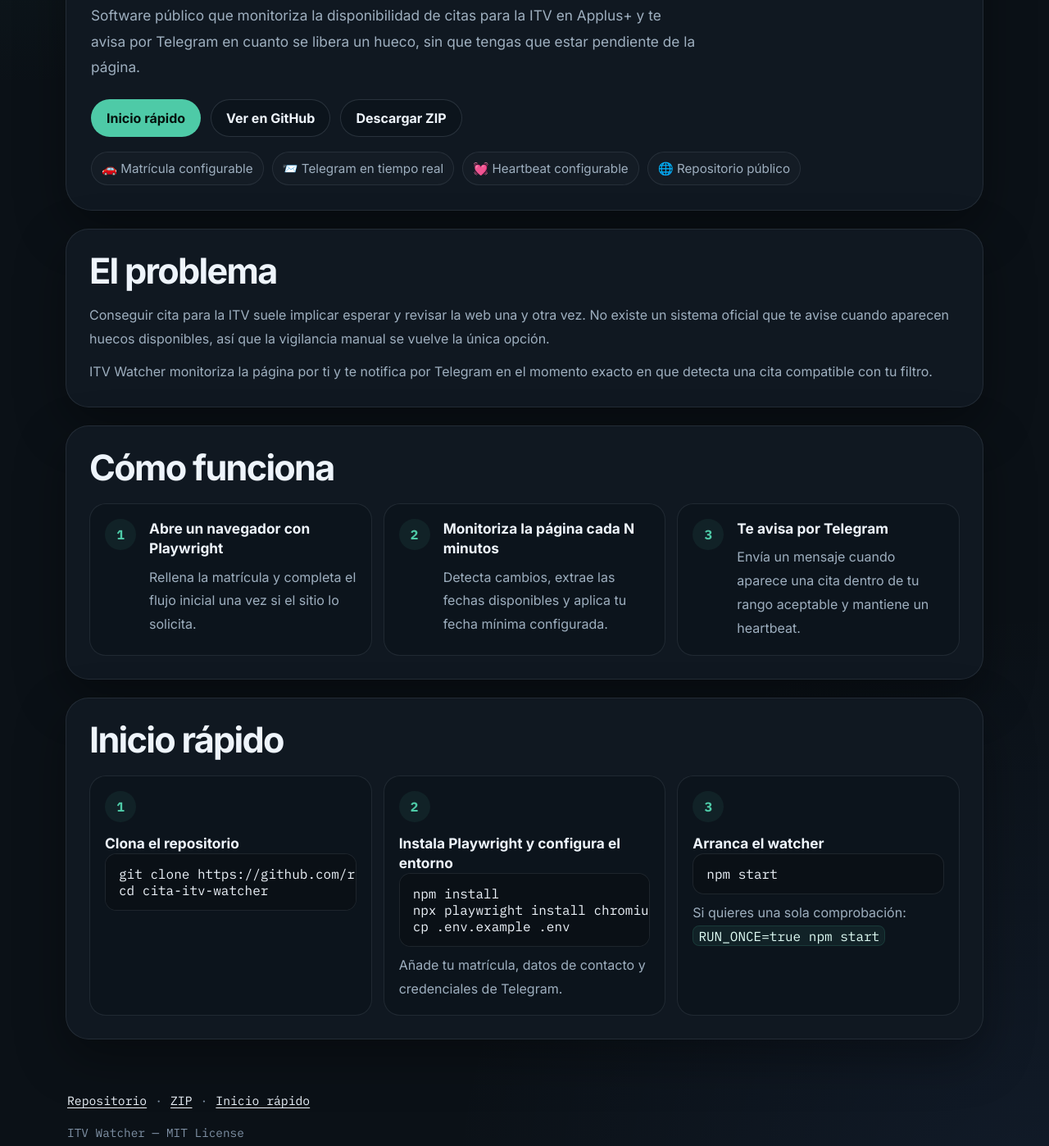
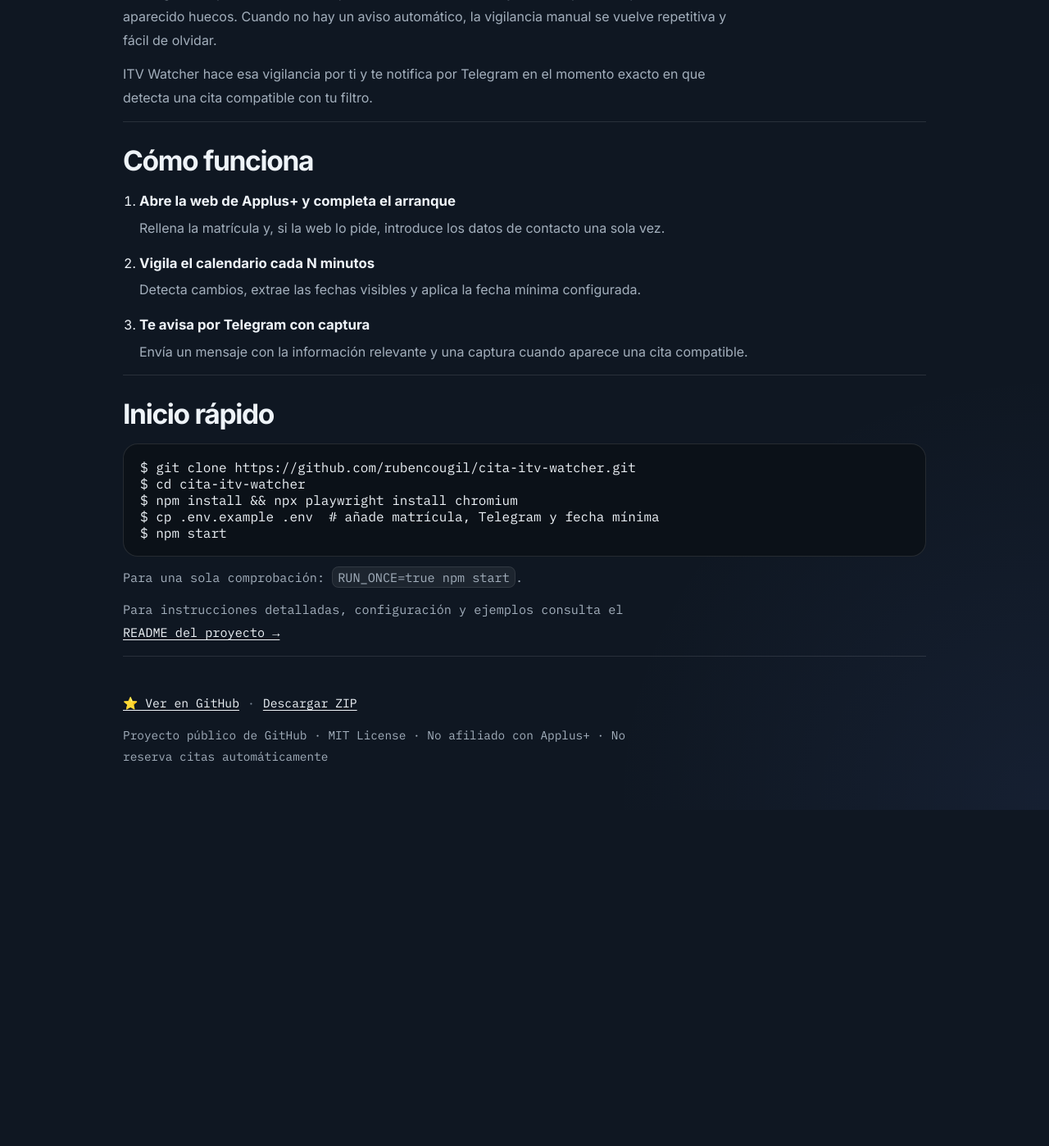
Before and after one commit to rubencougil/cita-itv-watcher, a website: page landing/index.html in a window 1280 px wide. Shown: the part 629-2027 px from the top of the page at 82% size. After the commit the page ends 1617 px from the top, so only its background shows below. Drawn offline with Linux system fonts and the light colour scheme.

Commit message:
Refine landing and docs

```diff
--- a/landing/index.html
+++ b/landing/index.html
@@ -5,9 +5,13 @@
     <meta name="viewport" content="width=device-width, initial-scale=1" />
     <meta
       name="description"
-      content="Watcher para citas ITV de Applus+ con avisos por Telegram y heartbeat configurable."
+      content="Proyecto público en GitHub para monitorizar citas ITV de Applus+ y avisar por Telegram cuando aparecen huecos compatibles."
     />
-    <title>ITV Watcher</title>
+    <meta name="robots" content="noindex, nofollow, noarchive, nosnippet, noimageindex" />
+    <meta name="googlebot" content="noindex, nofollow, noarchive, nosnippet, noimageindex" />
+    <meta name="bingbot" content="noindex, nofollow, noarchive, nosnippet, noimageindex" />
+    <meta name="theme-color" content="#0f1722" />
+    <title>ITV Watcher · Citas ITV en Applus+</title>
     <link rel="preconnect" href="https://fonts.googleapis.com" />
     <link rel="preconnect" href="https://fonts.gstatic.com" crossorigin />
     <link
@@ -19,23 +23,16 @@
   <body>
     <div class="page">
       <main class="hero">
-        <div class="topline">Node.js ≥ 18 · Playwright · Windows · macOS · Linux · MIT License</div>
+        <div class="topline">Node.js ≥ 18 · Playwright · Telegram · Windows · macOS · Linux</div>
         <p class="eyebrow">⏰ ITV Watcher</p>
-        <h1>Monitoriza la ITV y recibe aviso por Telegram cuando aparezca un hueco.</h1>
+        <h1>Avisa por Telegram cuando Applus+ libere una cita de ITV.</h1>
         <p class="lead">
-          Software público que monitoriza la disponibilidad de citas para la ITV en Applus+ y te avisa por
-          Telegram en cuanto se libera un hueco, sin que tengas que estar pendiente de la página.
+          Proyecto público en GitHub que monitoriza la disponibilidad de citas ITV en Applus+, respeta tu
+          fecha mínima y te avisa por Telegram en cuanto detecta huecos compatibles, con captura incluida.
         </p>
         <div class="actions">
-          <a class="button button--primary" href="#inicio-rapido">Inicio rápido</a>
-          <a class="button button--ghost" href="https://github.com/rubencougil/cita-itv-watcher" target="_blank" rel="noreferrer">Ver en GitHub</a>
+          <a class="button button--primary" href="https://github.com/rubencougil/cita-itv-watcher" target="_blank" rel="noreferrer">⭐ Ver en GitHub</a>
           <a class="button button--ghost" href="https://github.com/rubencougil/cita-itv-watcher/archive/refs/heads/main.zip" target="_blank" rel="noreferrer">Descargar ZIP</a>
-        </div>
-        <div class="meta">
-          <span>🚗 Matrícula configurable</span>
-          <span>📨 Telegram en tiempo real</span>
-          <span>💓 Heartbeat configurable</span>
-          <span>🌐 Repositorio público</span>
         </div>
       </main>
 
@@ -44,12 +41,12 @@
           <h2>El problema</h2>
         </div>
         <p>
-          Conseguir cita para la ITV suele implicar esperar y revisar la web una y otra vez. No existe un
-          sistema oficial que te avise cuando aparecen huecos disponibles, así que la vigilancia manual se
-          vuelve la única opción.
+          Conseguir cita para la ITV suele implicar entrar en la web una y otra vez para comprobar si han
+          aparecido huecos. Cuando no hay un aviso automático, la vigilancia manual se vuelve repetitiva y
+          fácil de olvidar.
         </p>
         <p>
-          ITV Watcher monitoriza la página por ti y te notifica por Telegram en el momento exacto en que
+          ITV Watcher hace esa vigilancia por ti y te notifica por Telegram en el momento exacto en que
           detecta una cita compatible con tu filtro.
         </p>
       </section>
@@ -58,68 +55,47 @@
         <div class="section__title">
           <h2>Cómo funciona</h2>
         </div>
-        <div class="steps">
-          <article class="step">
-            <div class="step__num">1</div>
-            <div>
-              <h3>Abre un navegador con Playwright</h3>
-              <p>Rellena la matrícula y completa el flujo inicial una vez si el sitio lo solicita.</p>
-            </div>
-          </article>
-          <article class="step">
-            <div class="step__num">2</div>
-            <div>
-              <h3>Monitoriza la página cada N minutos</h3>
-              <p>Detecta cambios, extrae las fechas disponibles y aplica tu fecha mínima configurada.</p>
-            </div>
-          </article>
-          <article class="step">
-            <div class="step__num">3</div>
-            <div>
-              <h3>Te avisa por Telegram</h3>
-              <p>Envía un mensaje cuando aparece una cita dentro de tu rango aceptable y mantiene un heartbeat.</p>
-            </div>
-          </article>
-        </div>
+        <ol class="steps">
+          <li>
+            <h3>Abre la web de Applus+ y completa el arranque</h3>
+            <p>Rellena la matrícula y, si la web lo pide, introduce los datos de contacto una sola vez.</p>
+          </li>
+          <li>
+            <h3>Vigila el calendario cada N minutos</h3>
+            <p>Detecta cambios, extrae las fechas visibles y aplica la fecha mínima configurada.</p>
+          </li>
+          <li>
+            <h3>Te avisa por Telegram con captura</h3>
+            <p>Envía un mensaje con la información relevante y una captura cuando aparece una cita compatible.</p>
+          </li>
+        </ol>
       </section>
 
       <section class="section" id="inicio-rapido">
         <div class="section__title">
           <h2>Inicio rápido</h2>
         </div>
-        <div class="codegrid">
-          <article class="codecard">
-            <span>1</span>
-            <h3>Clona el repositorio</h3>
-            <pre><code>git clone https://github.com/rubencougil/cita-itv-watcher.git
-cd cita-itv-watcher</code></pre>
-          </article>
-          <article class="codecard">
-            <span>2</span>
-            <h3>Instala Playwright y configura el entorno</h3>
-            <pre><code>npm install
-npx playwright install chromium
-cp .env.example .env</code></pre>
-            <p>Añade tu matrícula, datos de contacto y credenciales de Telegram.</p>
-          </article>
-          <article class="codecard">
-            <span>3</span>
-            <h3>Arranca el watcher</h3>
-            <pre><code>npm start</code></pre>
-            <p>Si quieres una sola comprobación: <code>RUN_ONCE=true npm start</code></p>
-          </article>
-        </div>
+        <pre><code>$ git clone https://github.com/rubencougil/cita-itv-watcher.git
+$ cd cita-itv-watcher
+$ npm install && npx playwright install chromium
+$ cp .env.example .env  # añade matrícula, Telegram y fecha mínima
+$ npm start</code></pre>
+        <p class="quick-note">Para una sola comprobación: <code>RUN_ONCE=true npm start</code>.</p>
+        <p class="quick-note">
+          Para instrucciones detalladas, configuración y ejemplos consulta el
+          <a href="https://github.com/rubencougil/cita-itv-watcher#readme" target="_blank" rel="noreferrer">README del proyecto →</a>
+        </p>
       </section>
 
       <section class="section section--footer">
         <p class="footer-links">
-          <a href="https://github.com/rubencougil/cita-itv-watcher" target="_blank" rel="noreferrer">Repositorio</a>
+          <a href="https://github.com/rubencougil/cita-itv-watcher" target="_blank" rel="noreferrer">⭐ Ver en GitHub</a>
           <span>·</span>
-          <a href="https://github.com/rubencougil/cita-itv-watcher/archive/refs/heads/main.zip" target="_blank" rel="noreferrer">ZIP</a>
-          <span>·</span>
-          <a href="#inicio-rapido">Inicio rápido</a>
+          <a href="https://github.com/rubencougil/cita-itv-watcher/archive/refs/heads/main.zip" target="_blank" rel="noreferrer">Descargar ZIP</a>
         </p>
-        <p class="footer-license">ITV Watcher — MIT License</p>
+        <p class="footer-license">
+          Proyecto público de GitHub · MIT License · No afiliado con Applus+ · No reserva citas automáticamente
+        </p>
       </section>
     </div>
   </body>
--- /dev/null
+++ b/landing/robots.txt
@@ -0,0 +1,2 @@
+User-agent: *
+Disallow: /
--- a/landing/styles.css
+++ b/landing/styles.css
@@ -1,19 +1,16 @@
 :root {
   color-scheme: dark;
-  --bg: #0b1117;
-  --panel: #101821;
-  --panel-soft: #0c141c;
-  --text: #eef4fb;
-  --muted: #9eafbf;
-  --subtle: #7f91a5;
-  --line: rgba(170, 188, 206, 0.12);
-  --line-strong: rgba(170, 188, 206, 0.18);
-  --accent: #4ecaa7;
-  --accent-2: #e7eef5;
-  --shadow: 0 22px 60px rgba(0, 0, 0, 0.35);
-  --radius-xl: 28px;
-  --radius-lg: 18px;
-  --radius-md: 14px;
+  --bg: #0f1722;
+  --surface: #121b26;
+  --surface-alt: #0d141d;
+  --text: #eef3f8;
+  --muted: #a3afbc;
+  --subtle: #7b8897;
+  --line: rgba(255, 255, 255, 0.11);
+  --line-strong: rgba(255, 255, 255, 0.18);
+  --accent: #7ad1b5;
+  --accent-contrast: #08110d;
+  --shadow: 0 20px 48px rgba(0, 0, 0, 0.28);
 }
 
 * {
@@ -30,8 +27,8 @@
   font-family: "Inter", system-ui, sans-serif;
   color: var(--text);
   background:
-    radial-gradient(circle at top left, rgba(78, 202, 167, 0.12), transparent 30%),
-    radial-gradient(circle at bottom right, rgba(90, 145, 255, 0.08), transparent 30%),
+    radial-gradient(circle at top left, rgba(122, 209, 181, 0.09), transparent 28%),
+    radial-gradient(circle at bottom right, rgba(108, 144, 255, 0.07), transparent 26%),
     var(--bg);
 }
 
@@ -46,19 +43,19 @@
 }
 
 code {
-  padding: 0.12em 0.38em;
+  padding: 0.14em 0.4em;
   border-radius: 8px;
-  background: rgba(78, 202, 167, 0.08);
-  border: 1px solid rgba(78, 202, 167, 0.14);
-  color: #dffcf4;
+  background: rgba(255, 255, 255, 0.06);
+  border: 1px solid rgba(255, 255, 255, 0.09);
 }
 
 pre {
   margin: 0;
-  padding: 14px 16px;
-  border-radius: 14px;
+  padding: 18px 20px;
+  border-radius: 18px;
   border: 1px solid var(--line);
-  background: #0a1016;
+  background: #0b1118;
+  color: var(--text);
   overflow: auto;
 }
 
@@ -66,35 +63,33 @@
   padding: 0;
   border: 0;
   background: transparent;
-  color: #eef4fb;
+  color: inherit;
 }
 
 .page {
-  width: min(1120px, calc(100% - 32px));
+  width: min(980px, calc(100% - 32px));
   margin: 0 auto;
-  padding: 28px 0 56px;
+  padding: 28px 0 44px;
 }
 
 .hero,
 .section {
-  background: var(--panel);
-  border: 1px solid var(--line);
-  box-shadow: var(--shadow);
+  background: transparent;
 }
 
 .hero {
-  padding: 28px 30px 30px;
-  border-radius: 32px;
+  padding: 8px 0 18px;
 }
 
 .topline {
   color: var(--subtle);
   font-family: "IBM Plex Mono", ui-monospace, monospace;
   font-size: 0.92rem;
+  line-height: 1.6;
 }
 
 .eyebrow {
-  margin: 18px 0 10px;
+  margin: 18px 0 12px;
   color: var(--accent);
   font-family: "IBM Plex Mono", ui-monospace, monospace;
   font-size: 0.85rem;
@@ -106,22 +101,23 @@
 h1,
 h2,
 h3,
-p {
+p,
+ol {
   margin: 0;
 }
 
 h1 {
-  max-width: 11ch;
-  font-size: clamp(3rem, 7vw, 5.4rem);
-  line-height: 0.95;
-  letter-spacing: -0.05em;
+  max-width: 14ch;
+  font-size: clamp(3rem, 7vw, 5rem);
+  line-height: 0.94;
+  letter-spacing: -0.06em;
 }
 
 .lead {
-  max-width: 68ch;
+  max-width: 70ch;
   margin-top: 18px;
   color: var(--muted);
-  font-size: 1.08rem;
+  font-size: 1.06rem;
   line-height: 1.8;
 }
 
@@ -136,140 +132,109 @@
   display: inline-flex;
   align-items: center;
   justify-content: center;
-  min-height: 46px;
+  min-height: 44px;
   padding: 0 18px;
   border-radius: 999px;
   border: 1px solid transparent;
   font-weight: 700;
+  transition:
+    transform 160ms ease,
+    box-shadow 160ms ease,
+    background-color 160ms ease,
+    border-color 160ms ease;
+}
+
+.button:hover {
+  transform: translateY(-1px);
 }
 
 .button--primary {
   background: var(--accent);
-  color: #05120d;
+  color: var(--accent-contrast);
+  box-shadow: var(--shadow);
 }
 
 .button--ghost {
-  background: #0c141c;
+  background: rgba(255, 255, 255, 0.02);
   border-color: var(--line-strong);
   color: var(--text);
 }
 
-.meta {
-  display: flex;
-  flex-wrap: wrap;
-  gap: 10px;
-  margin-top: 18px;
+.section {
+  padding: 24px 0 0;
 }
 
-.meta span {
-  display: inline-flex;
-  align-items: center;
-  gap: 8px;
-  padding: 10px 12px;
-  border-radius: 999px;
-  background: rgba(255, 255, 255, 0.02);
-  border: 1px solid var(--line);
-  color: var(--muted);
-  font-size: 0.95rem;
-}
-
-.section {
-  margin-top: 22px;
-  padding: 24px 28px 28px;
-  border-radius: 28px;
+.section + .section {
+  margin-top: 14px;
+  padding-top: 26px;
+  border-top: 1px solid var(--line);
 }
 
 .section__title {
-  margin-bottom: 14px;
+  margin-bottom: 12px;
 }
 
 .section__title h2 {
-  font-size: clamp(1.8rem, 4vw, 2.7rem);
+  font-size: clamp(1.55rem, 3vw, 2.1rem);
   letter-spacing: -0.04em;
 }
 
 .section p {
+  max-width: 74ch;
   color: var(--muted);
-  line-height: 1.8;
+  line-height: 1.82;
 }
 
-.section p + p {
+.section p + p,
+.quick-note {
   margin-top: 12px;
 }
 
-.steps,
-.codegrid {
-  display: grid;
-  gap: 14px;
+.steps {
+  padding-left: 20px;
   margin-top: 18px;
 }
 
-.step {
-  display: flex;
-  gap: 16px;
-  padding: 18px;
-  border-radius: 20px;
-  border: 1px solid var(--line);
-  background: var(--panel-soft);
+.steps li + li {
+  margin-top: 18px;
 }
 
-.step__num,
-.codecard span {
-  flex: 0 0 auto;
-  display: grid;
-  place-items: center;
-  width: 38px;
-  height: 38px;
-  border-radius: 50%;
-  background: rgba(78, 202, 167, 0.08);
-  color: var(--accent);
-  font-family: "IBM Plex Mono", ui-monospace, monospace;
-  font-weight: 700;
-}
-
-.step h3,
-.codecard h3 {
-  font-size: 1.08rem;
+.steps h3 {
+  margin-bottom: 6px;
+  font-size: 1.05rem;
   line-height: 1.4;
 }
 
-.step p,
-.codecard p {
-  margin-top: 8px;
+.steps p {
+  color: var(--muted);
+  line-height: 1.75;
 }
 
-.codecard {
-  padding: 18px;
-  border-radius: 20px;
-  border: 1px solid var(--line);
-  background: var(--panel-soft);
+pre {
+  margin-top: 16px;
 }
 
-.codecard span {
-  margin-bottom: 14px;
+.quick-note {
+  color: var(--subtle);
+  font-family: "IBM Plex Mono", ui-monospace, monospace;
+  font-size: 0.95rem;
+}
+
+.quick-note a {
+  color: var(--text);
+  text-decoration: underline;
+  text-underline-offset: 3px;
 }
 
 .section--footer {
-  background: transparent;
-  border: 0;
-  box-shadow: none;
-  padding-left: 2px;
-  padding-right: 2px;
-}
-
-.section--footer p {
-  color: var(--subtle);
-}
-
-.section--footer strong {
-  color: var(--text);
+  padding-bottom: 8px;
 }
 
 .footer-links {
   display: flex;
   flex-wrap: wrap;
   gap: 10px;
-  margin-top: 16px;
+  margin-top: 18px;
   color: var(--subtle);
   font-family: "IBM Plex Mono", ui-monospace, monospace;
   font-size: 0.92rem;
@@ -292,28 +257,15 @@
   font-size: 0.9rem;
 }
 
-@media (min-width: 900px) {
-  .steps,
-  .codegrid {
-    grid-template-columns: repeat(3, minmax(0, 1fr));
-  }
-}
-
 @media (max-width: 700px) {
   .page {
-    width: min(100% - 20px, 1120px);
-    padding-top: 10px;
-  }
-
-  .hero,
-  .section {
-    padding: 18px;
-    border-radius: 22px;
+    width: min(100% - 20px, 980px);
+    padding-top: 16px;
   }
 
   h1 {
     max-width: none;
-    font-size: clamp(2.4rem, 14vw, 4rem);
+    font-size: clamp(2.5rem, 13vw, 4rem);
   }
 
   .actions {
```
Also changed, not shown: README.md, 1 other file.
